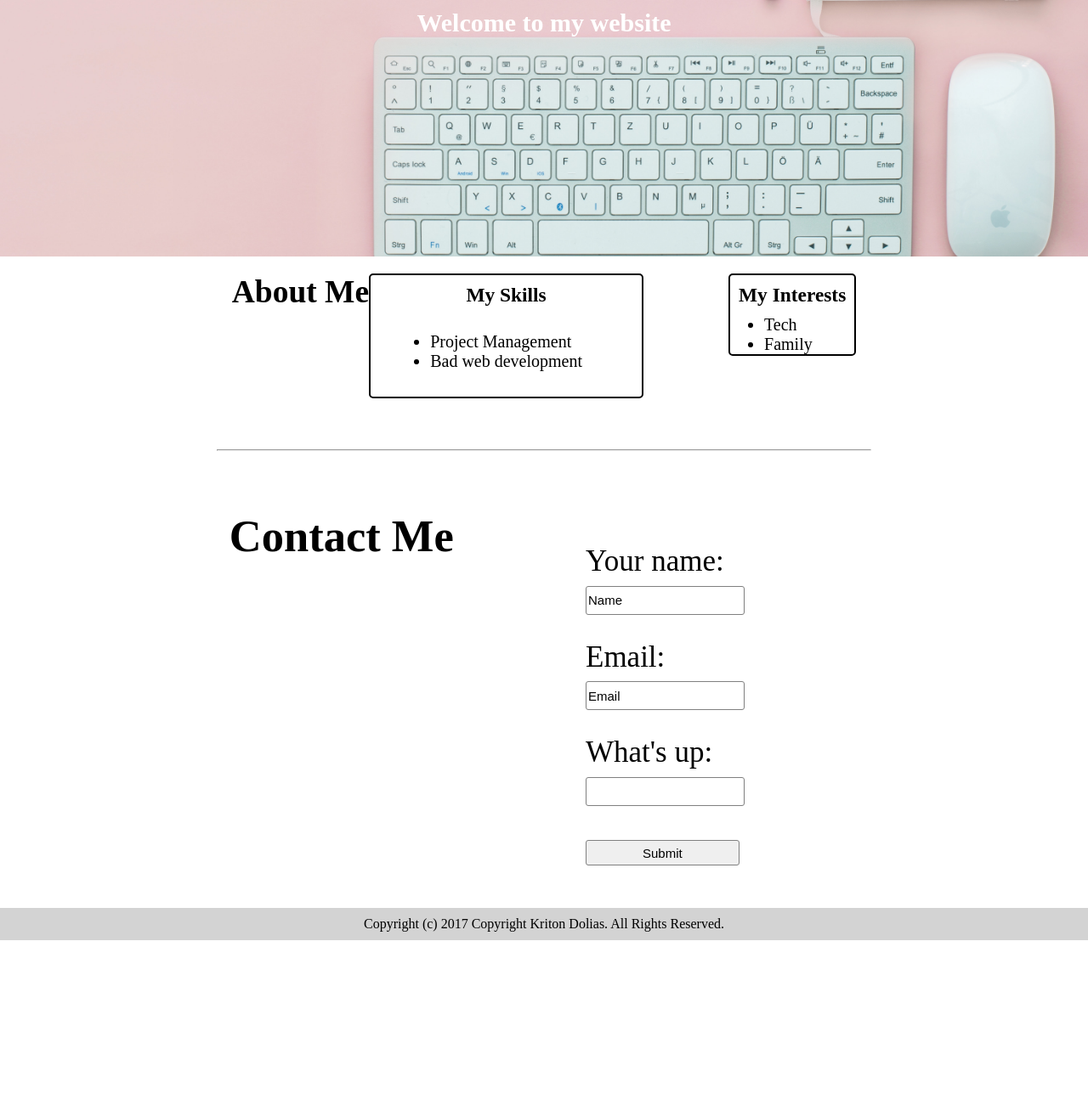
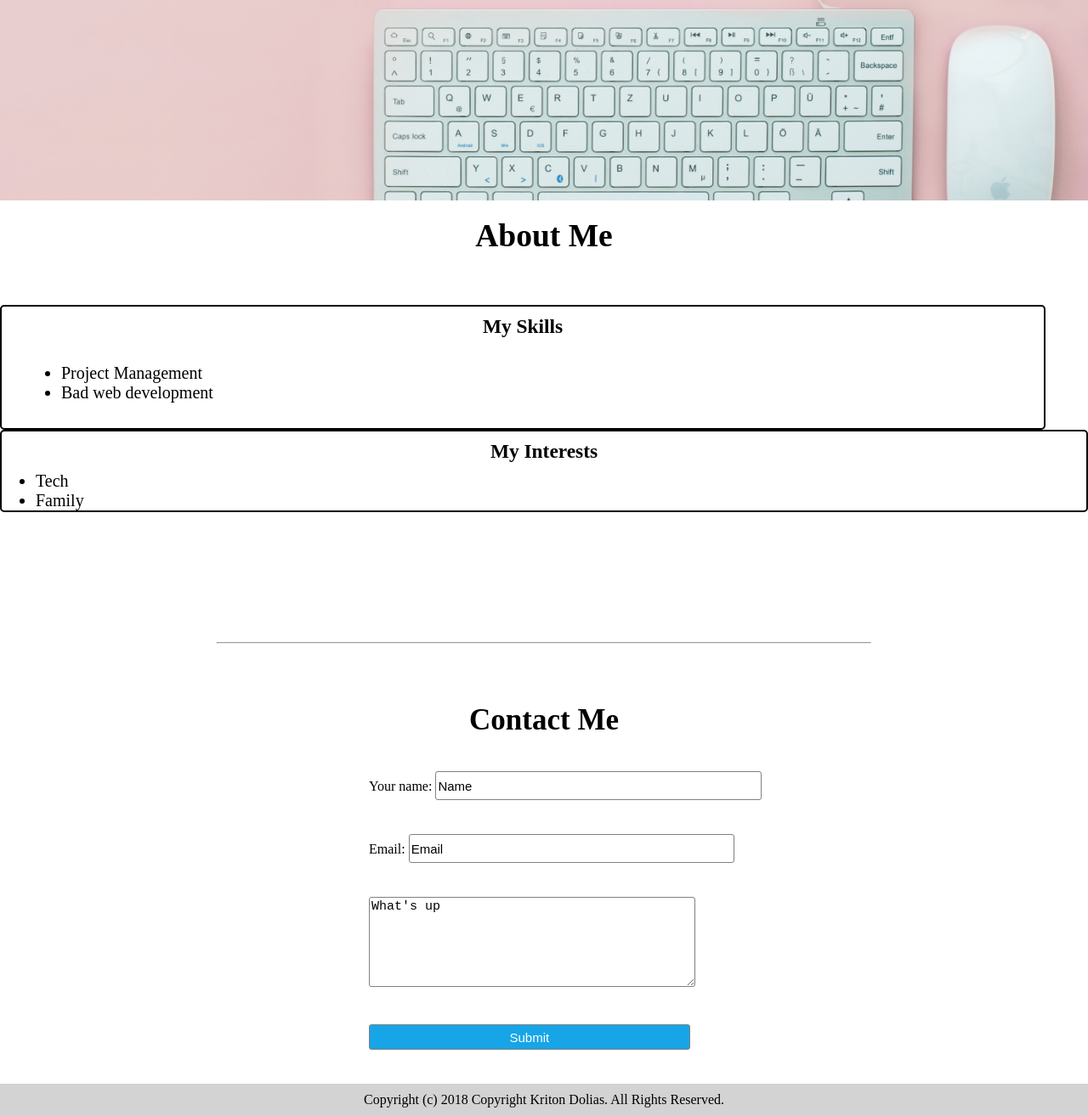
Before and after one commit to KritonD/class-5-july-23, a plain HTML site: page landing-page/index.html in a window 1280 px wide. Shown: the part 447-1761 px from the top of the page at 85% size. Before the commit the page ends 1554 px from the top, so only its background shows below. Drawn offline with Linux system fonts and the light colour scheme.

Commit message:
last push

```diff
--- a/landing-page/css/style.css
+++ b/landing-page/css/style.css
@@ -1,5 +1,5 @@
 * {
-    margin: 0px;
+    margin: 0;
 }
 
 a {
@@ -19,21 +19,6 @@ hr {
     width: 60%;
 }
 
-input {
-    width: 80%;
-    height:30px;
-    font-size: 15px;
-    border:1px solid grey;
-    border-radius: 3px;
-}
-
-
-/*.submit-button{
-
-    background-color:#17a5e8;
-    color:white;
-
-}*/
 .background-image{
     background-image: url("/landing-page/img/apple-background-connection-399161.jpg");
     background-repeat: no-repeat;
@@ -51,8 +36,8 @@ input {
 
 }
 .navigation-items{
+    list-style: none;
     display:flex;
-    list-style: none;
     flex-direction: row;
 
 }
@@ -65,15 +50,17 @@ input {
     height:80vh;
 }
 
-.title-1{
+.title-1, .title-2{
     margin:10px;
     color:white;
+}
+.title-1{
+
     font-size: 60px;
 }
 
 .title-2{
-    margin:10px;
-    color:white;
+
     font-size: 30px;
 }
 
@@ -84,12 +71,12 @@ input {
     color:black;
 }
 
-.about-title{
+.about-title, li{
     color:black;
 }
 
 .second-section{
-    height:60px;
+    height:60vh;
 }
 
 .skills_interests_container{
@@ -105,7 +92,7 @@ input {
     border: 2px solid black;
     border-radius: 5px;
     font-size:20px;
-    margin-right: 100px;
+    margin-right: 50px;
 
 }
 .interests{
@@ -121,7 +108,13 @@ input {
     padding: 20px 70px 30px 70px;
 
 }
-
+.contact-title{
+    color:black;
+    font-size: 35px;
+    margin:20px;
+    display: flex;
+    justify-content: center;
+}
 .copyright{
 
     background-color: lightgrey;
@@ -130,15 +123,10 @@ input {
     text-align: center;
 
 }
-#contact-list-item{
+#contact-list-item, #about-list-item, #blog-list-item{
     margin:10px;
 }
-#about-list-item{
-    margin:10px;
-}
-#blog-list-item{
-    margin:10px;
-}
+
 
 #about{
     display:flex;
@@ -146,16 +134,6 @@ input {
     margin:20px;
     padding-bottom: 40px;
     font-size:25px;
-
-}
-/*supposed to be a class*/
-
-#contact-title{
-    color:black;
-    font-size: 35px;
-    margin:20px;
-    display: flex;
-    justify-content: center;
 }
 
 #contact_me{
@@ -170,7 +148,27 @@ input {
 
 #contact_me div{
 
-    margin:20px auto 10px;
-    width: 60%;
+    margin:20px;
+    width:40%;
+}
 
+#contact_me input {
+    width: 80%;
+    height:30px;
+    font-size: 15px;
+    border:1px solid grey;
+    border-radius: 3px;
 }
+
+#contact_me textarea {
+  width: 80%;
+  height: 100px;
+  font-size: 15px;
+  border: 1px solid grey;
+  border-radius:3px;
+}
+.submit-button{
+
+    background-color:#17a5e8;
+    color:white;
+}
--- a/landing-page/index.html
+++ b/landing-page/index.html
@@ -8,17 +8,15 @@
   <body>
       <div class="background-image">
           <nav class="navigation-bar">
-              <ul>
-                  <li class="navigation-items" id="about-list-item">
+              <ul class="navigation-items">
+                  <li id="about-list-item">
                       <a href="#about">About</a>
                   </li>
-                  <li class="navigation-items" id="contact-list-item">
+                  <li id="contact-list-item">
                      <a href="#content">Contact</a>
-
                  </li>
-                  <li class="navigation-items" id="blog-list-item">
+                  <li id="blog-list-item">
                     <a href="#blog">Blog</a>
-
                  </li>
               </ul>
          </nav>
@@ -27,12 +25,13 @@
              <h2 class="title-2">Welcome to my website</h2>
          </div>
       </div>
-
-      <div class="about-title" id="about">
-           <h2>About Me</h2>
      <div class="container">
+         <div class="second-section">
+              <div id="about">
+                   <h2 class="about-title">About Me</h2>
+              </div>
+            <div class="skills-interests-container">
                 <div class="skills">
-                 <div class="skills-interests-container">
                     <h3 class="title-3" id="skills_title">
                               My Skills
                     </h3>
@@ -42,9 +41,6 @@
                     </ul>
                 </div>
 
-        </div>
-          </div>
-          <div class="second-section">
                 <div class="interests">
                     <h3 class="title-3" id="interest_title">
                         My Interests
@@ -55,36 +51,32 @@
                     </ul>
                  </div>
             </div>
-
+        </div>
     </div>
 
-
-      </div>
     <hr></hr>
 
-      <div class ="main_content" id="contact-title">
-           <h2>Contact Me</h2>
+      <div class ="contact">
+           <h2 class="contact-title">Contact Me</h2>
            <form id="contact_me">
                <div>
-                   Your name: <input type="text" value="Name" required>
+                   Your name: <input type="text" value="Name" required="required"/>
                </div>
                <div>
-                   Email: <input type="email" value="Email" required>
+                   Email: <input type="email" value="Email" required="required"/>
 
                </div>
                <div>
-                   What's up: <input type="textarea" name="TextArea"/>
+                    <textarea>What's up</textarea>
                </div>
                <div>
-                   <input id="submit-button" type="submit" Value="Submit" required>
+                   <input class="submit-button" type="submit" Value="Submit" required="required"/>
                </div>
            </form>
       </div>
-      <div class ="main_content" id="blog">
 
-      </div>
       <footer class="copyright">
-          <p>Copyright (c) 2017 Copyright Kriton Dolias. All Rights Reserved.</p>
+          <p>Copyright (c) 2018 Copyright Kriton Dolias. All Rights Reserved.</p>
 
       </footer>
   </body>
```
Lines whose indentation alone changed are shown as unchanged.
